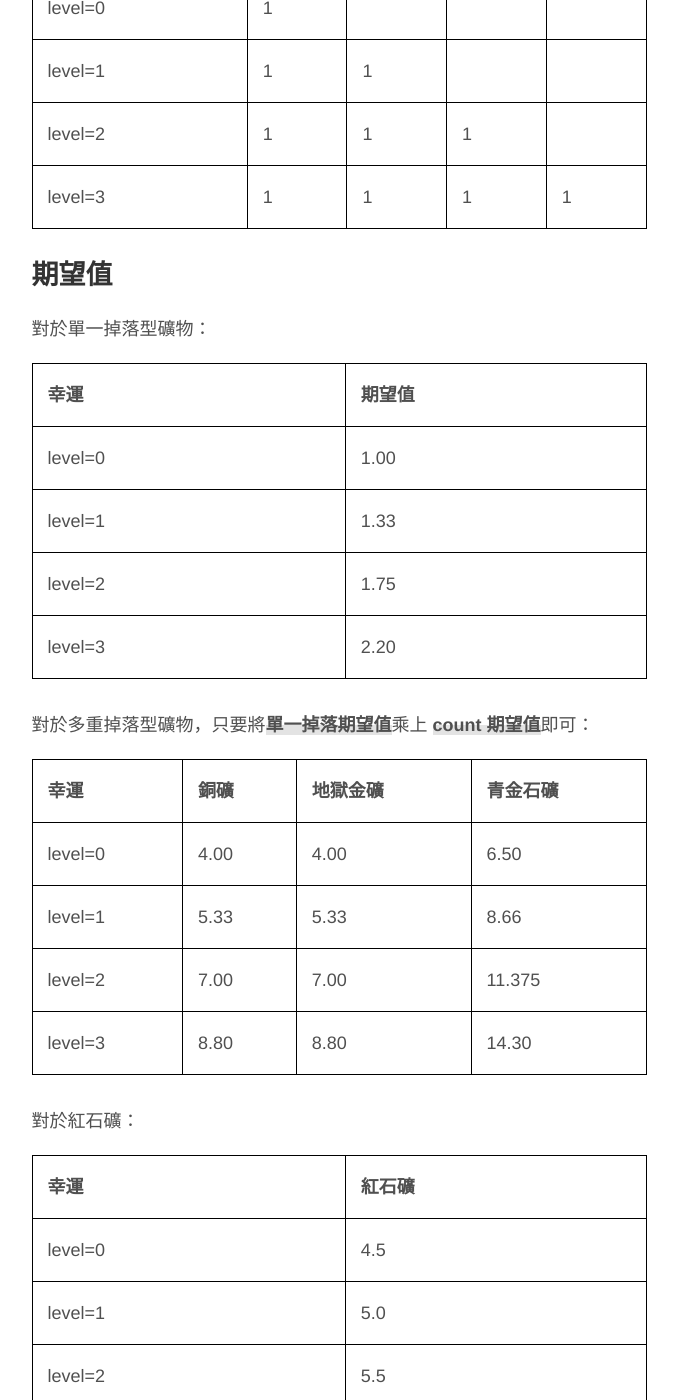
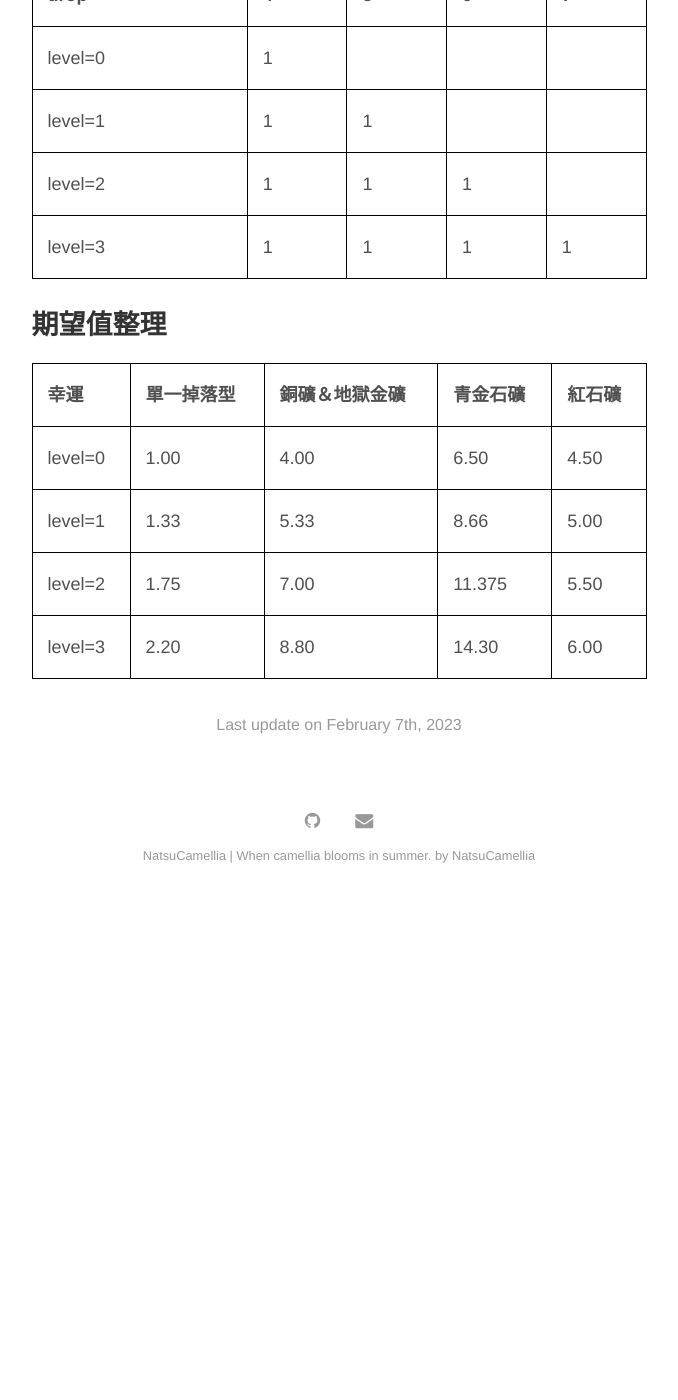
Before and after one commit to NatsuCamellia/NatsuCamellia.github.io, a Jekyll site: the page built from _posts/2023-02-07-Minecraft礦物掉落.md, in a window 1280 px wide and 1400 px high, scrolled down 2150 px. Shown: the whole window, without its empty margins (301-979 px from the left). Built offline with Jekyll 4.4.1, drawn with Linux system fonts in a browser that asks for light colours; formulas are drawn with MathJax 3; a style sheet for code colours, icons or effects is not loaded; after the commit the page ends 3054 px from its top, so only the background shows below that; some of the changed text lies outside the part shown.

Commit message:
Adjust content

```diff
--- a/_posts/2023-02-07-Minecraft礦物掉落.md
+++ b/_posts/2023-02-07-Minecraft礦物掉落.md
@@ -2,7 +2,10 @@
 layout: post
 title: "Minecraft 礦物掉落"
 image:
+update: 2023-02-07
 ---
+
+不想看分析可以直接下拉看**期望值整理**。
 
 Minecraft 中礦物掉落的公式大多使用 `minecraft:ore_drop` 公式，數學式為：
 
@@ -55,31 +58,11 @@ $$
 | level=2 | 1 | 1 | 1 |  |
 | level=3 | 1 | 1 | 1 | 1 |
 
-## 期望值
+## 期望值整理
 
-對於單一掉落型礦物：
-
-| 幸運 | 期望值 |
-| --- | --- |
-| level=0 | 1.00 |
-| level=1 | 1.33 |
-| level=2 | 1.75 |
-| level=3 | 2.20 |
-
-對於多重掉落型礦物，只要將**單一掉落期望值**乘上 **count 期望值**即可：
-
-| 幸運 | 銅礦 | 地獄金礦 | 青金石礦 |
-| --- | --- | --- | --- |
-| level=0 | 4.00 | 4.00 | 6.50 |
-| level=1 | 5.33 | 5.33 | 8.66 |
-| level=2 | 7.00 | 7.00 | 11.375 |
-| level=3 | 8.80 | 8.80 | 14.30 |
-
-對於紅石礦：
-
-| 幸運 | 紅石礦 |
-| --- | --- |
-| level=0 | 4.5 |
-| level=1 | 5.0 |
-| level=2 | 5.5 |
-| level=3 | 6.0 |
+| 幸運 | 單一掉落型 | 銅礦＆地獄金礦 | 青金石礦 | 紅石礦 |
+| --- | --- | --- | --- | --- |
+| level=0 | 1.00 | 4.00 | 6.50 | 4.50 |
+| level=1 | 1.33 | 5.33 | 8.66 | 5.00 |
+| level=2 | 1.75 | 7.00 | 11.375 | 5.50 |
+| level=3 | 2.20 | 8.80 | 14.30 | 6.00 |
```
Also changed, not shown: other parts of _posts/2023-02-07-Minecraft礦物掉落.md (+1 -1 lines).
